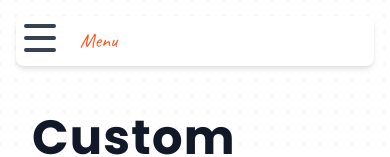
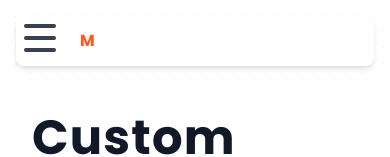
Before and after one commit to skystanoyevitch/sky-portfolio, a React (Create React App) app: page / in a window 390 px wide. Shown: the top 157 px of the page. Built offline with nearby package versions, Linux system fonts and the light colour scheme.

Commit message:
changed logo

```diff
--- a/src/Layout/Navigation/Nav.jsx
+++ b/src/Layout/Navigation/Nav.jsx
@@ -1,6 +1,7 @@
 import React from "react";
 import { Link } from "react-router-dom";
 import { motion, useCycle } from "framer-motion";
+import logo from "../../images/mwd-logo.png";
 
 const menuVar = {
   open: {
@@ -37,9 +38,14 @@ export const Nav = ({ navLinks }) => {
     <div className="md:flex md:flex-col p-4">
       <div className="rounded-xl shadow-lg bg-white">
         <nav className="container mx-auto hidden md:visible md:flex md:justify-center md:place-items-center md:p-2 lg:p-4">
-          <div className="font-caveat text-orange-500 md:text-4xl lg:text-5xl flex-1">
-            Sky
+          <div className="text-xl lg:text-2xl font-poppins font-bold flex-1">
+            {" "}
+            <span className="text-[#e75d48]">Modern</span>{" "}
+            <span className="bg-gradient-to-r from-cyan-500 via-indigo-500 to-[#e75d48] bg-clip-text text-transparent">
+              Web Design
+            </span>
           </div>
+          {/* <img src={logo} alt="logo" className=" object-cover" /> */}
           <div className="flex">
             {navLinks.map((link) => (
               <ul className="md:p-2 md:space-x-16 lg:space-x-24 text-gray-700">
@@ -85,8 +91,11 @@ export const Nav = ({ navLinks }) => {
               ></motion.div>
             </motion.button>
           </div>
-          <h3 className=" text-center ml-4 flex items-center font-caveat text-mainOrange text-xl">
-            Menu
+          <h3 className=" text-center ml-4 flex items-center font-poppins text-mainOrange text-md font-bold">
+            M{" "}
+            <span className="bg-gradient-to-r from-cyan-500 via-indigo-500 to-[#e75d48] bg-clip-text text-transparent">
+              WD
+            </span>
           </h3>
         </div>
 
--- a/tailwind.config.js
+++ b/tailwind.config.js
@@ -8,7 +8,7 @@ module.exports = {
         caveat: ['"Caveat"', "cursive"],
       },
       backgroundImage: (theme) => ({
-        logo: "url('./images/Sky.png')",
+        logo: "url('./images/mwd-logo.png')",
         ptpImg: "url('./images/ptp-image.png')",
         teknipak: "url('./images/teknipak.png')",
         codeImg: "url('./images/codeImg.jpg')",
```
Also changed, not shown: src/images/mwd-logo (1).png (added), src/images/mwd-logo.png (added).
